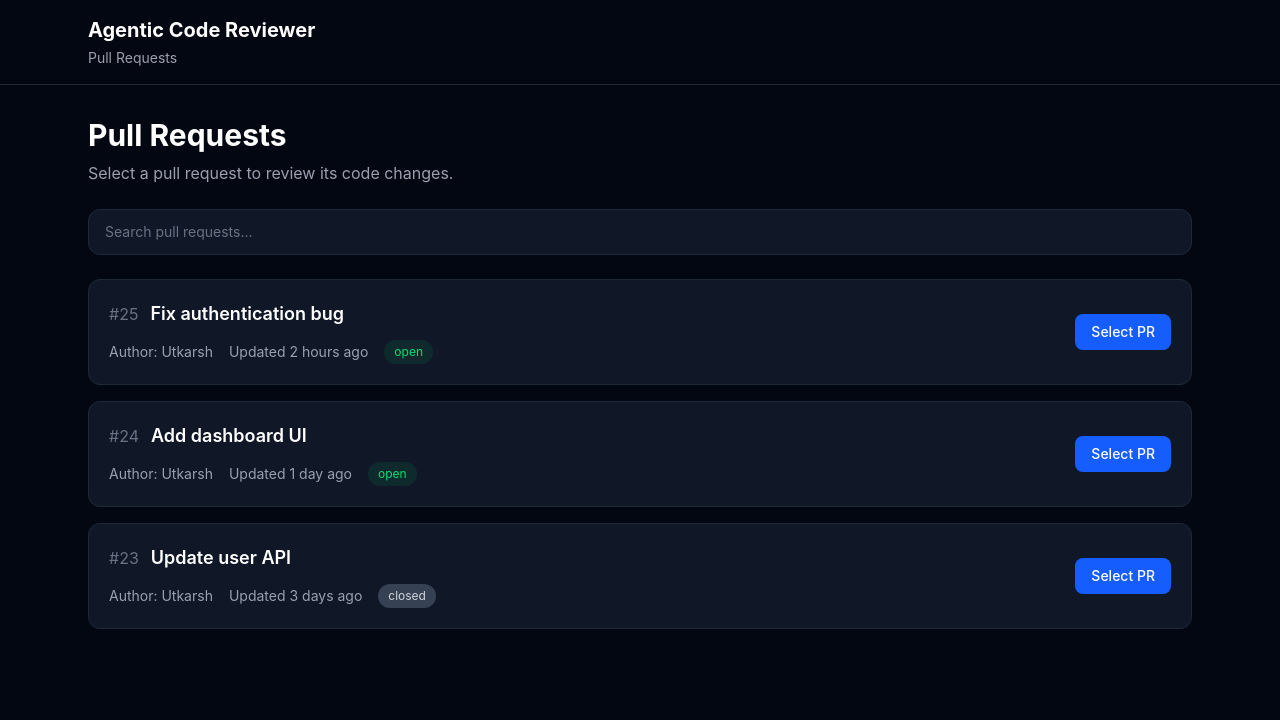
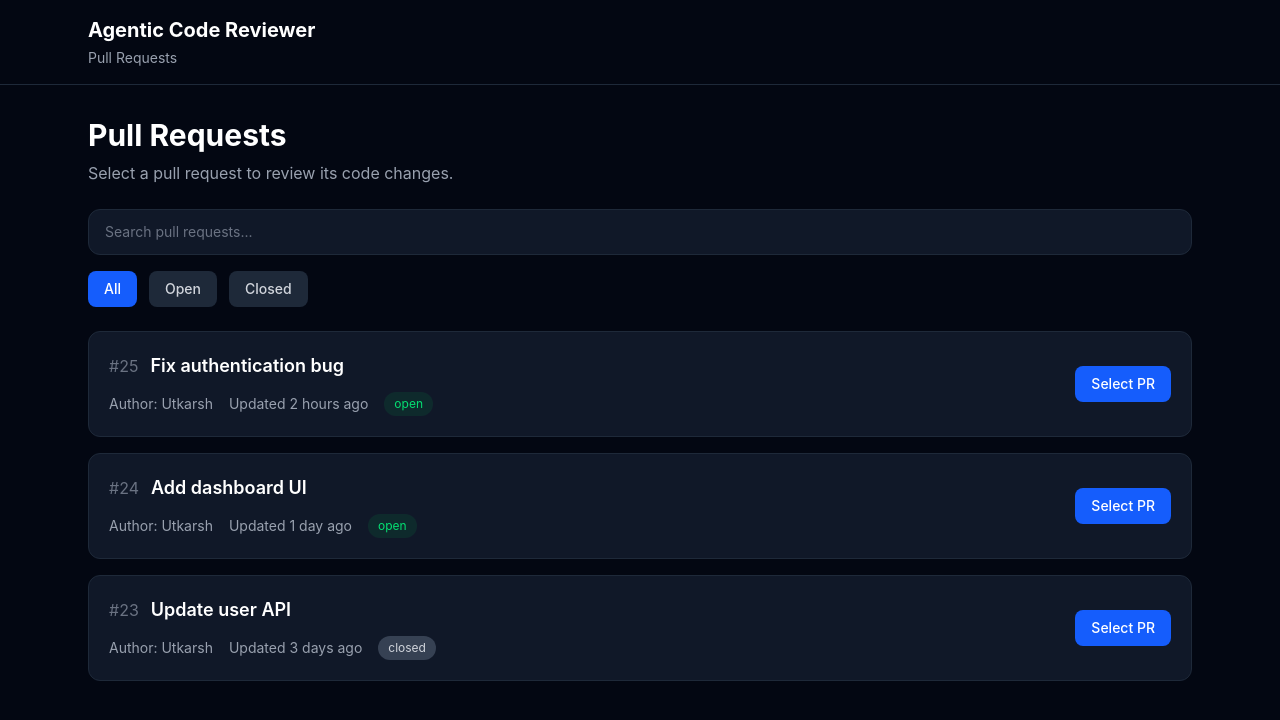
Before and after one commit to utkarsh191/agentic-code-reviewer, a React (Vite) app in the folder client/: page / in a window 1280 px wide. Shown: the top 720 px of the page. Built offline with nearby package versions, Linux system fonts and the light colour scheme.

Commit message:
feat: add pull request status filter

```diff
--- a/client/src/pages/PullRequests.tsx
+++ b/client/src/pages/PullRequests.tsx
@@ -38,12 +38,19 @@ const PullRequests = () => {
   ]);
 
   const [search, setSearch] = useState("");
+  const [filter, setFilter] = useState<"all" | "open" | "closed">(
+    "all"
+  );
 
   const filteredPullRequests = pullRequests.filter((pr) => {
-    return (
+    const matchesSearch =
       pr.title.toLowerCase().includes(search.toLowerCase()) ||
-      pr.number.toString().includes(search)
-    );
+      pr.number.toString().includes(search);
+
+    const matchesFilter =
+      filter === "all" || pr.status === filter;
+
+    return matchesSearch && matchesFilter;
   });
 
   return (
@@ -78,6 +85,45 @@ const PullRequests = () => {
             placeholder="Search pull requests..."
             className="w-full rounded-xl border border-gray-800 bg-gray-900 px-4 py-3 text-sm text-white placeholder-gray-500 outline-none focus:border-blue-500 focus:ring-2 focus:ring-blue-500/20"
           />
+        </div>
+
+        {/* Filters */}
+        <div className="flex gap-3 mt-4">
+          <button
+            type="button"
+            onClick={() => setFilter("all")}
+            className={`px-4 py-2 rounded-lg text-sm font-medium ${
+              filter === "all"
+                ? "bg-blue-600 text-white"
+                : "bg-gray-800 text-gray-300"
+            }`}
+          >
+            All
+          </button>
+
+          <button
+            type="button"
+            onClick={() => setFilter("open")}
+            className={`px-4 py-2 rounded-lg text-sm font-medium ${
+              filter === "open"
+                ? "bg-green-600 text-white"
+                : "bg-gray-800 text-gray-300"
+            }`}
+          >
+            Open
+          </button>
+
+          <button
+            type="button"
+            onClick={() => setFilter("closed")}
+            className={`px-4 py-2 rounded-lg text-sm font-medium ${
+              filter === "closed"
+                ? "bg-gray-600 text-white"
+                : "bg-gray-800 text-gray-300"
+            }`}
+          >
+            Closed
+          </button>
         </div>
 
         {/* Pull Request List */}
```
